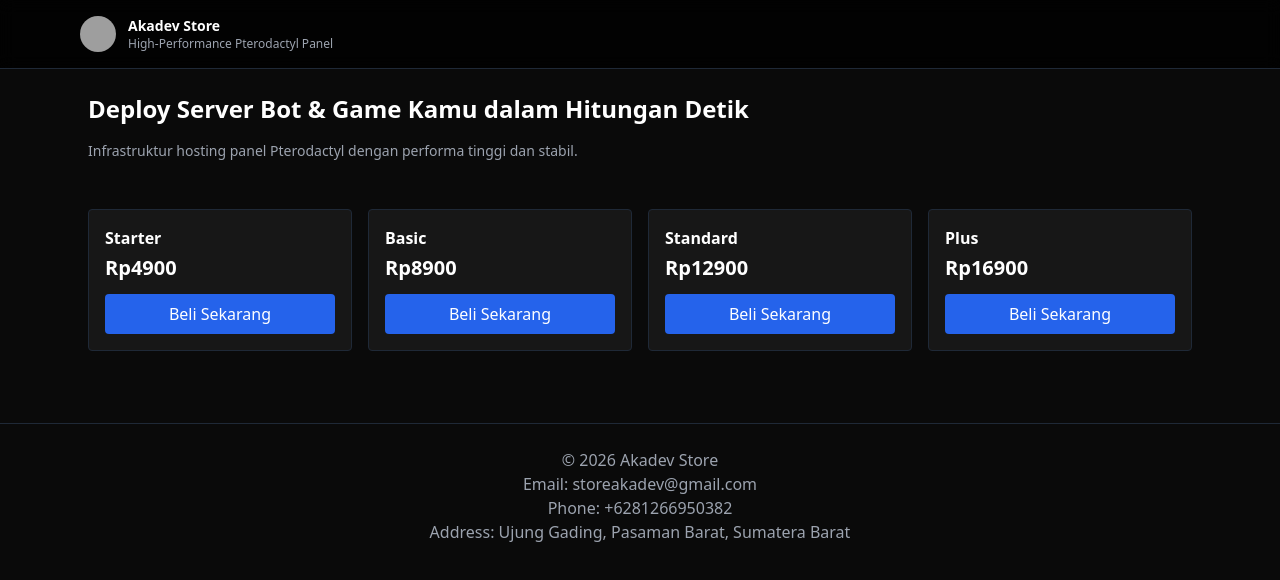
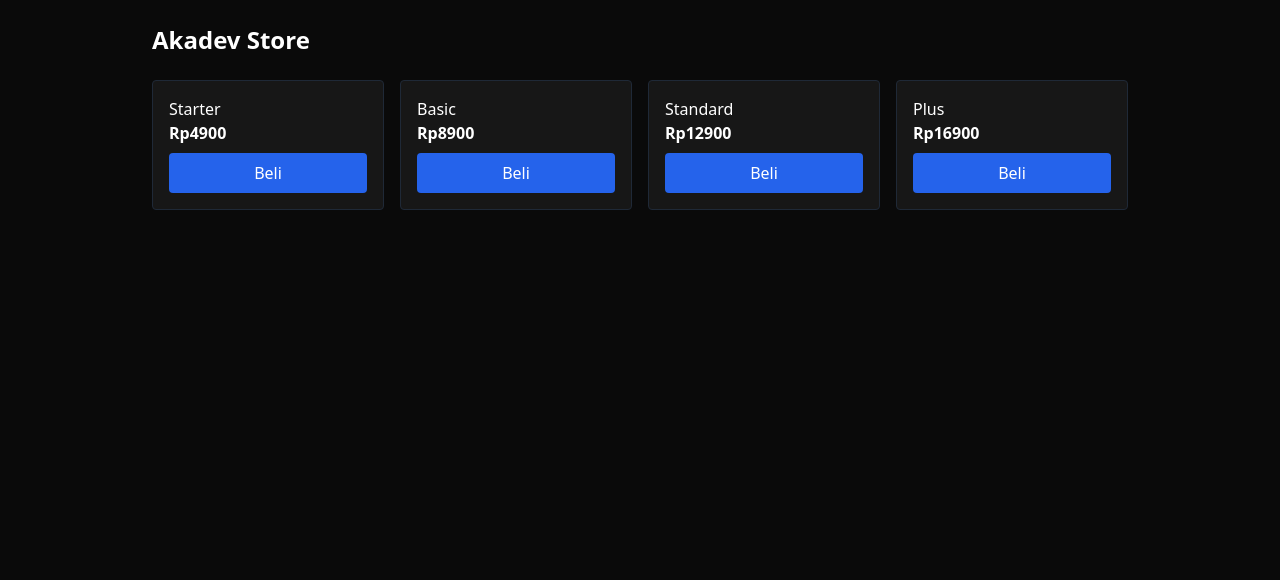
Before and after one commit to akaanakbaik/startup-tes, a React (Vite) app: page / in a window 1280 px wide. Shown: the top 580 px of the page. Built offline with nearby package versions, Linux system fonts and the light colour scheme; grey boxes are pictures that could not be loaded.

Commit message:
Update App.jsx

```diff
--- a/src/App.jsx
+++ b/src/App.jsx
@@ -1,8 +1,12 @@
-import { useState } from "react"
-import { CONFIG } from "./config"
+import { useState, useEffect } from "react"
 
 export default function App(){
+
   const [plan,setPlan]=useState(null)
+  const [method,setMethod]=useState(null)
+  const [qr,setQr]=useState(null)
+  const [orderId,setOrderId]=useState(null)
+  const [status,setStatus]=useState("WAITING")
   const [loading,setLoading]=useState(false)
   const [popup,setPopup]=useState(null)
 
@@ -16,13 +20,12 @@ export default function App(){
     window.location="#checkout"
   }
 
-  const pay=async()=>{
+  const createQR = async () => {
     setLoading(true)
 
-    try {
-      const res = await fetch(CONFIG.api,{
+    const res = await fetch("/api/duitku-create",{
       method:"POST",
-        headers:{"Content-Type":"application/json"},
+      headers:{ "Content-Type":"application/json" },
       body:JSON.stringify({
         name:plan.name,
         price:plan.price,
@@ -31,97 +34,134 @@ export default function App(){
     })
 
     const data = await res.json()
+    setLoading(false)
 
     if (!data.success) {
-        showPopup("error", data.message || "Terjadi kesalahan")
-        setLoading(false)
+      showPopup("error",data.message)
       return
     }
 
-      showPopup("success","Mengalihkan ke pembayaran...")
+    setQr(data.qrString)
+    setOrderId(data.merchantOrderId)
+    showPopup("success","QRIS berhasil dibuat")
+  }
 
-      setTimeout(()=>{
-        window.location = data.paymentUrl
-      },1500)
+  useEffect(()=>{
+    if(!orderId) return
 
-    } catch {
-      showPopup("error","Gagal terhubung ke server")
-      setLoading(false)
+    const interval = setInterval(async()=>{
+      const res = await fetch("/api/duitku-status",{
+        method:"POST",
+        headers:{ "Content-Type":"application/json" },
+        body:JSON.stringify({ merchantOrderId:orderId })
+      })
+
+      const data = await res.json()
+
+      if(data.statusCode === "00"){
+        setStatus("SUCCESS")
+        showPopup("success","Pembayaran berhasil")
+        clearInterval(interval)
       }
-  }
+
+    },5000)
+
+    return ()=>clearInterval(interval)
+
+  },[orderId])
 
   return(
     <div className="bg-[#0a0a0a] min-h-screen text-white">
 
-      <header className="border-b border-gray-800 sticky top-0 bg-black/80 backdrop-blur">
-        <div className="max-w-6xl mx-auto flex justify-between p-4">
-          <div className="flex items-center gap-3">
-            <img src="https://raw.githubusercontent.com/akaanakbaik/my-cdn/main/file_000000000dec71faa172d7d8d6e29392.png" className="w-9 h-9 rounded-full"/>
-            <div>
-              <p className="text-sm font-bold">Akadev Store</p>
-              <p className="text-xs text-gray-400">High-Performance Pterodactyl Panel</p>
-            </div>
-          </div>
-        </div>
-      </header>
+      <div className="max-w-5xl mx-auto p-6">
 
-      <section className="max-w-6xl mx-auto p-6">
-        <h1 className="text-2xl font-bold mb-4">
-          Deploy Server Bot & Game Kamu dalam Hitungan Detik
-        </h1>
-        <p className="text-gray-400 text-sm">
-          Infrastruktur hosting panel Pterodactyl dengan performa tinggi dan stabil.
-        </p>
-      </section>
+        <h1 className="text-2xl font-bold mb-6">Akadev Store</h1>
 
-      <section className="max-w-6xl mx-auto p-6 grid md:grid-cols-4 grid-cols-2 gap-4">
+        <div className="grid grid-cols-2 md:grid-cols-4 gap-4">
           {[
             {name:"Starter",price:4900},
             {name:"Basic",price:8900},
             {name:"Standard",price:12900},
             {name:"Plus",price:16900}
           ].map(p=>(
-          <div key={p.name} className="bg-[#171717] p-4 rounded border border-gray-800 hover:border-gray-600 transition">
-            <h3 className="font-bold">{p.name}</h3>
-            <p className="text-xl font-bold mt-1">Rp{p.price}</p>
-            <button onClick={()=>buy(p.name,p.price)} className="mt-3 bg-blue-600 w-full py-2 rounded hover:bg-blue-700 transition">
-              Beli Sekarang
+            <div key={p.name} className="bg-[#171717] p-4 rounded border border-gray-800">
+              <h3>{p.name}</h3>
+              <p className="font-bold">Rp{p.price}</p>
+              <button onClick={()=>buy(p.name,p.price)} className="mt-2 bg-blue-600 w-full py-2 rounded">
+                Beli
               </button>
             </div>
           ))}
-      </section>
-
-      <section id="checkout" className="max-w-xl mx-auto p-6">
-        {plan && (
-          <div className="bg-[#171717] p-6 rounded border border-gray-800">
-            <h2 className="font-bold mb-2">Checkout</h2>
-            <p>{plan.name}</p>
-            <p className="mb-2">Rp{plan.price}</p>
-
-            <div className="bg-blue-500/10 border border-blue-500 text-blue-400 p-3 rounded mt-3 text-sm">
-              Sistem pembayaran telah terintegrasi dan berjalan dalam mode pengujian (Sandbox).
         </div>
 
-            <input placeholder="Nama Lengkap" className="w-full mt-3 p-2 bg-black border border-gray-700"/>
-            <input placeholder="Email" className="w-full mt-2 p-2 bg-black border border-gray-700"/>
+        {plan && (
+          <div id="checkout" className="mt-6 bg-[#171717] p-6 rounded border border-gray-800">
 
-            <button disabled={loading} onClick={pay} className="mt-4 bg-blue-600 w-full py-2 rounded hover:bg-blue-700 transition">
-              {loading ? "Memproses..." : "Bayar Sekarang"}
+            <div className="bg-yellow-500/10 border border-yellow-500 text-yellow-400 p-3 rounded text-sm mb-4">
+              Sistem pembayaran ini masih dalam tahap uji coba (Sandbox). Jangan melakukan pembayaran nyata.
+            </div>
+
+            <p>{plan.name}</p>
+            <p className="font-bold mb-4">Rp{plan.price}</p>
+
+            {!method && (
+              <div className="grid grid-cols-2 gap-3">
+                <button onClick={()=>setMethod("gopay")} className="bg-[#262626] p-3 rounded">
+                  GoPay
+                </button>
+                <button onClick={()=>setMethod("qris")} className="bg-[#262626] p-3 rounded">
+                  QRIS
                 </button>
               </div>
             )}
-      </section>
 
-      <footer className="text-center text-gray-400 p-6 border-t border-gray-800">
-        <p>© 2026 Akadev Store</p>
-        <p>Email: storeakadev@gmail.com</p>
-        <p>Phone: +6281266950382</p>
-        <p>Address: Ujung Gading, Pasaman Barat, Sumatera Barat</p>
-      </footer>
+            {method==="gopay" && (
+              <div className="mt-4 bg-green-500/10 border border-green-500 text-green-400 p-3 rounded text-sm">
+                GoPay sedang dalam tahap pengujian dan belum tersedia.
+              </div>
+            )}
+
+            {method==="qris" && (
+              <div className="mt-4 text-center">
+
+                {!qr && (
+                  <button
+                    onClick={createQR}
+                    className="bg-blue-600 px-4 py-2 rounded"
+                  >
+                    {loading ? "Memproses..." : "Generate QRIS"}
+                  </button>
+                )}
+
+                {qr && (
+                  <>
+                    <div className="bg-white p-4 inline-block rounded">
+                      <img
+                        src={`https://api.qrserver.com/v1/create-qr-code/?size=220x220&data=${encodeURIComponent(qr)}`}
+                      />
+                    </div>
+
+                    <p className="text-xs text-gray-400 mt-2">
+                      QRIS NOBU (Sandbox)
+                    </p>
+
+                    <p className="mt-2 text-sm">
+                      Status: {status}
+                    </p>
+                  </>
+                )}
+
+              </div>
+            )}
+
+          </div>
+        )}
+
+      </div>
 
       {popup && (
         <div className="fixed top-5 right-5 z-50">
-          <div className={`px-4 py-3 rounded shadow-lg text-sm ${
+          <div className={`px-4 py-3 rounded text-sm ${
             popup.type==="error" ? "bg-red-600" : "bg-green-600"
           }`}>
             {popup.message}
```
Lines whose indentation alone changed are shown as unchanged.
